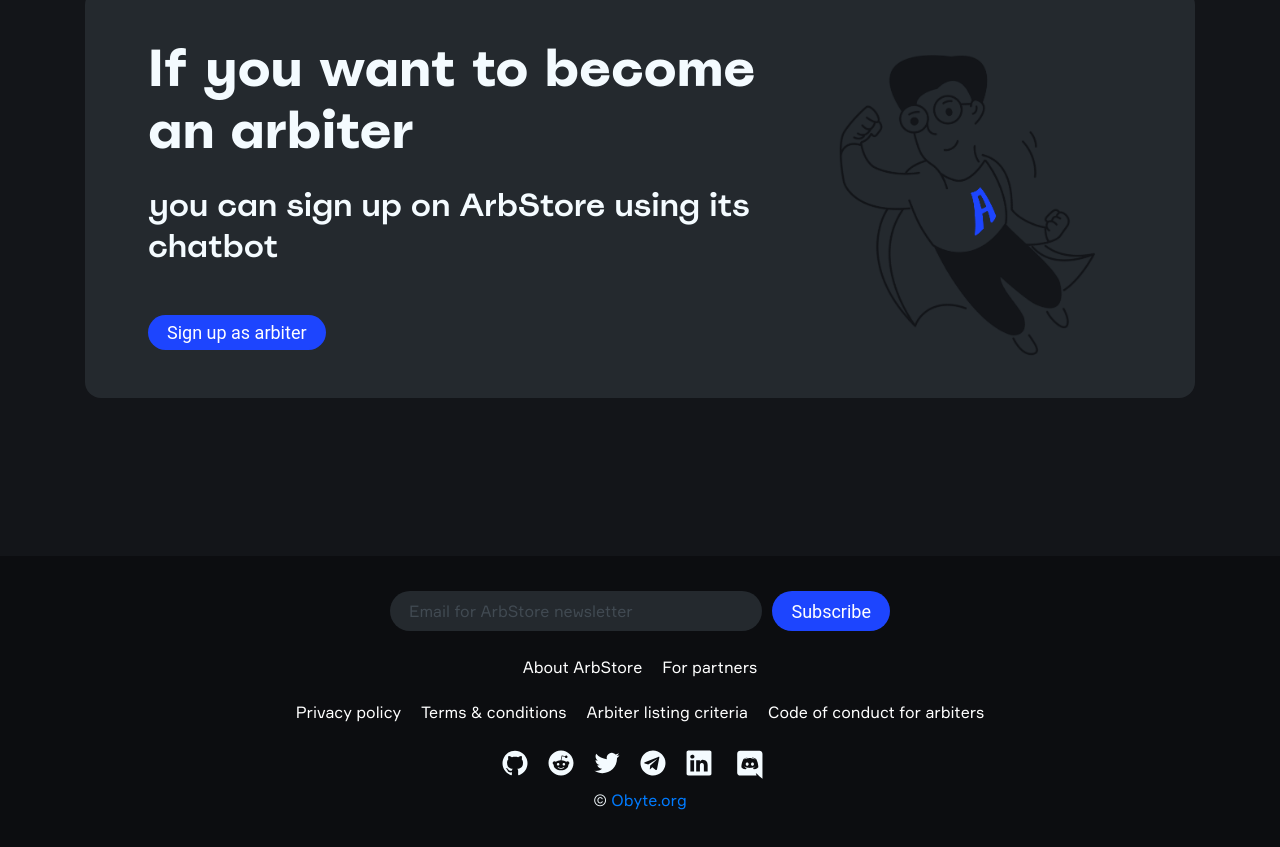
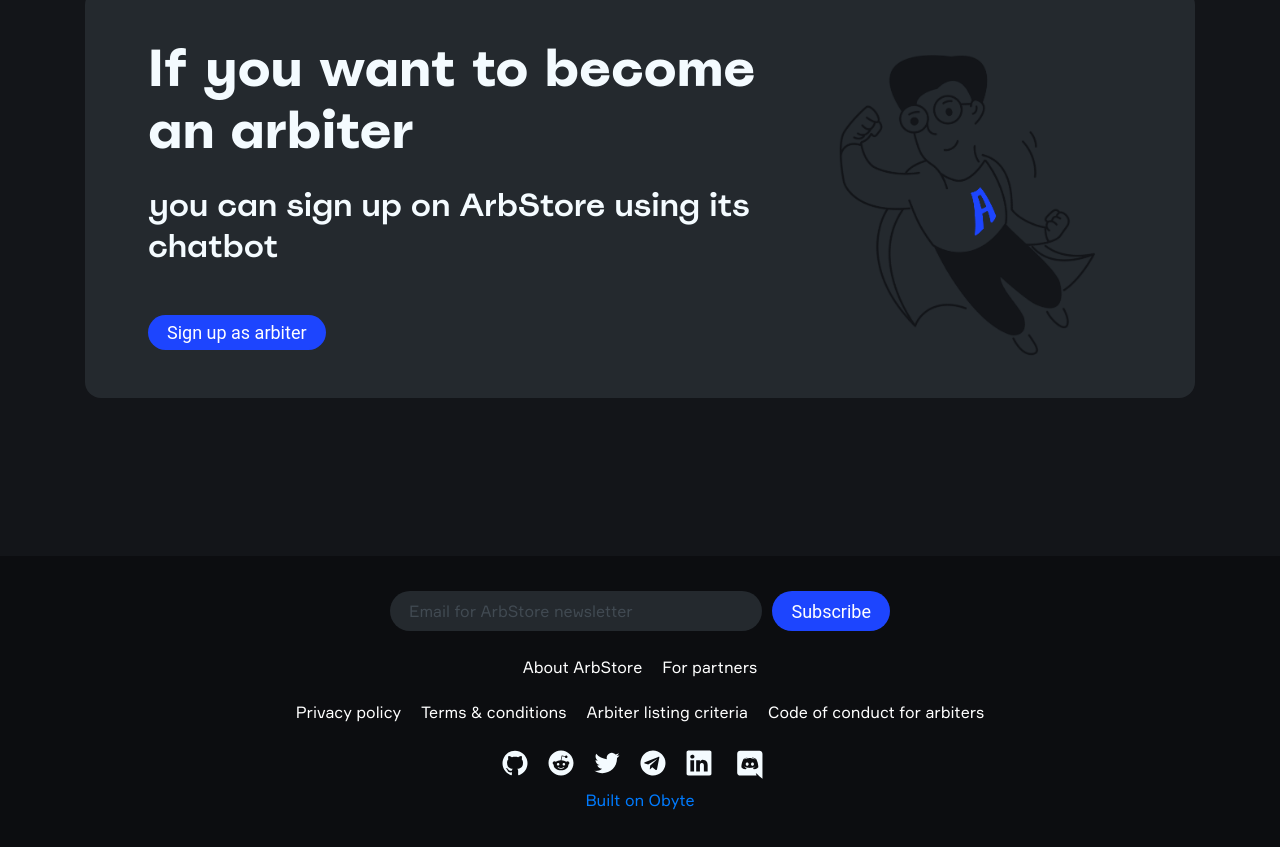
Before and after one commit to byteball/arbstore_front, a Vue app: page / in a window 1280 px wide. Shown: the part 6711-7558 px from the top of the page. Built offline with nearby package versions, Linux system fonts and the light colour scheme; no server answers; what @kyvg/vue3-notification, vue-awesome-paginate would draw is missing.

Commit message:
fix: footer (#20)

```diff
--- a/src/components/Footer.vue
+++ b/src/components/Footer.vue
@@ -69,7 +69,7 @@
         </a>
       </div>
       <div class="row justify-content-center align-items-center mt-2">
-        &copy;&nbsp;<a href="https://obyte.org" target="_blank" rel="noopener">Obyte.org</a>
+        <a href="https://obyte.org" target="_blank" rel="noopener">Built on Obyte</a>
       </div>
     </div>
     <EditArbiter v-if="$route.params.token && editFormVisible" @close="closeEditForm" :token="$route.params.token"/>
```
